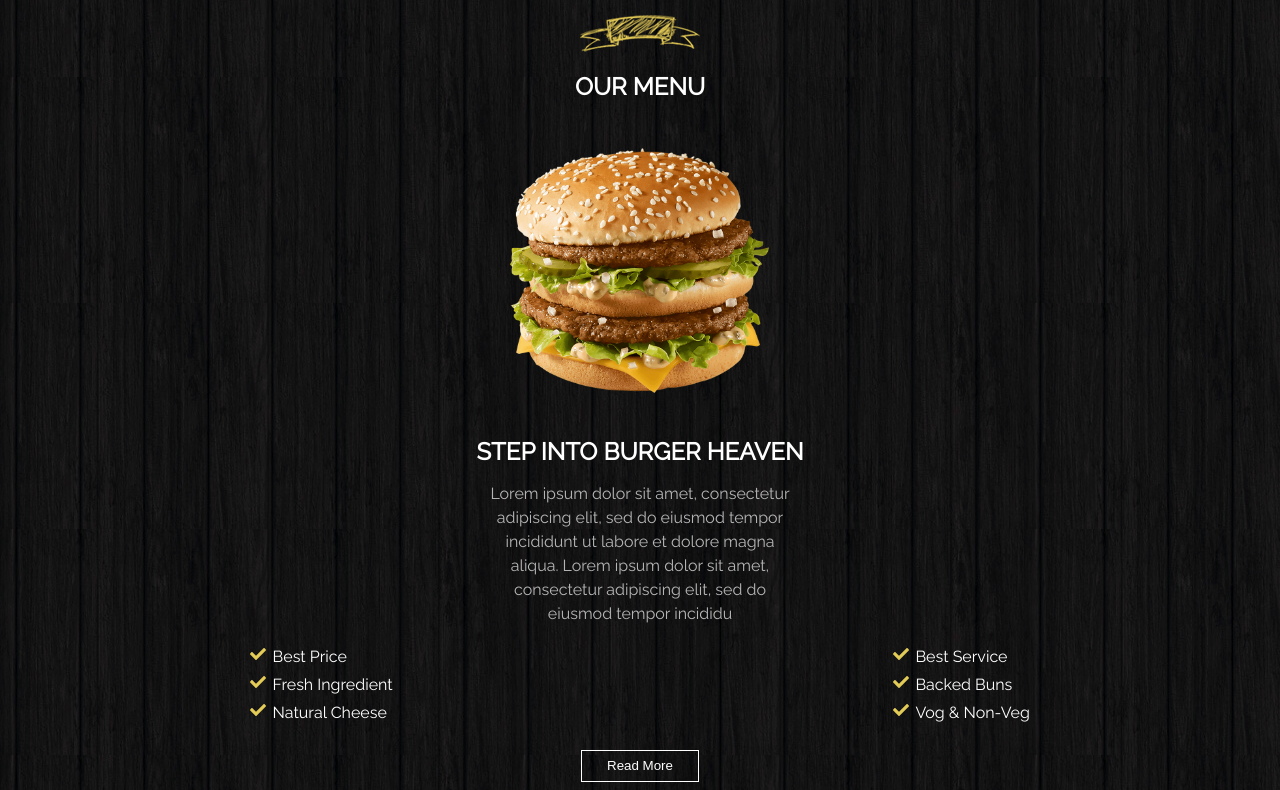
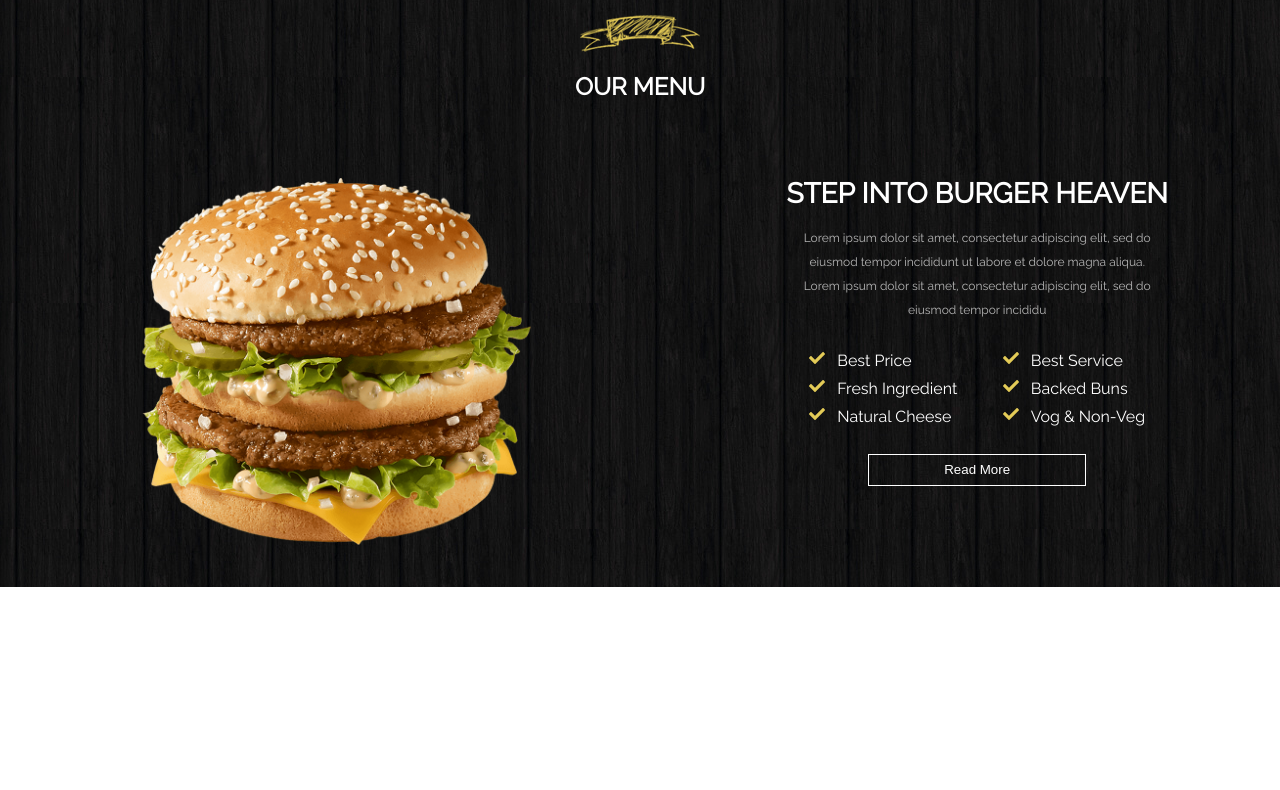
Before and after one commit to TomasDnlAranda/Burger-Website-React, a React (Create React App) app: page / in a window 1280 px wide. Shown: the part 1731-2521 px from the top of the page. After the commit the page ends 2318 px from the top, so only its background shows below. Built offline with nearby package versions, Linux system fonts and the light colour scheme; a web font is replaced by a local one.

Commit message:
reponsive about us

```diff
--- a/src/css/aboutus.css
+++ b/src/css/aboutus.css
@@ -76,5 +76,175 @@
 	background-color: var(--navbar-text-color);
 }
 
-@media all and (min-width: 550px) {
+@media all and (min-width: 650px) {
+	.about-us__container {
+		display: flex;
+		flex-direction: row;
+		justify-content: space-around;
+		margin-top: 1rem;
+	}
 }
+
+@media all and (min-width: 740px) {
+	.about-us {
+		margin-top: 4rem;
+	}
+
+	.about-us__container-text {
+		display: flex;
+		flex-direction: column;
+		justify-content: center;
+		align-items: center;
+		color: #fff;
+	}
+
+	.about-us__col-left {
+		justify-content: center;
+		display: flex;
+	}
+
+	.about-us__img {
+		height: 350px;
+	}
+
+	.about-us__col-right {
+		color: #fff;
+		display: flex;
+		flex-direction: column;
+	}
+
+	.about-us__col-title {
+		font-size: 1.4rem;
+		text-align: center;
+		margin: 1rem 0;
+	}
+
+	.about-us__col-subtitle {
+		color: var(--main-text-subtitule-color);
+		line-height: 1.5rem;
+		text-align: center;
+		font-size: 0.75rem;
+		margin: 0 auto;
+		width: 250px;
+	}
+
+	.about-us__container-icons {
+		display: flex;
+		flex-direction: row;
+	}
+
+	.about-us__icons-col-left,
+	.about-us__icons-col-right {
+		display: flex;
+		flex-direction: column;
+		margin: 1rem auto;
+	}
+
+	.about-us__features {
+		margin: 0.25rem 0.5rem;
+	}
+
+	.about-us__icon {
+		color: var(--navbar-text-color-hover);
+		margin-right: 0.75rem;
+	}
+
+	.about-us__btn {
+		color: var(--navbar-text-color);
+		background: transparent;
+		border: 1px solid var(--navbar-text-color);
+		width: max-content;
+		padding: 7.5px 25px;
+		margin: 0.5rem auto 0.5rem;
+		cursor: pointer;
+		transition: all 0.5s;
+	}
+
+	.about-us__btn:hover {
+		color: var(--navbar-bg-color);
+		background-color: var(--navbar-text-color);
+	}
+}
+
+@media all and (min-width: 1200px) {
+	.about-us {
+		margin-top: 4rem;
+	}
+
+	.about-us__container-text {
+		display: flex;
+		flex-direction: column;
+		justify-content: center;
+		align-items: center;
+		color: #fff;
+	}
+
+	.about-us__col-left {
+		justify-content: center;
+		display: flex;
+	}
+
+	.about-us__img {
+		height: 450px;
+	}
+
+	.about-us__col-right {
+		color: #fff;
+		display: flex;
+		flex-direction: column;
+		margin: 1.5rem 0;
+	}
+
+	.about-us__col-title {
+		font-size: 1.75rem;
+		text-align: center;
+		margin: 1rem 0;
+	}
+
+	.about-us__col-subtitle {
+		color: var(--main-text-subtitule-color);
+		line-height: 1.5rem;
+		text-align: center;
+		font-size: 0.75rem;
+		margin: 0 auto;
+		width: 350px;
+	}
+
+	.about-us__container-icons {
+		display: flex;
+		flex-direction: row;
+		margin-top: 0.5rem;
+	}
+
+	.about-us__icons-col-left,
+	.about-us__icons-col-right {
+		display: flex;
+		flex-direction: column;
+		margin: 1rem auto;
+	}
+
+	.about-us__features {
+		margin: 0.25rem 0.5rem;
+	}
+
+	.about-us__icon {
+		color: var(--navbar-text-color-hover);
+		margin-right: 0.75rem;
+	}
+
+	.about-us__btn {
+		color: var(--navbar-text-color);
+		background: transparent;
+		border: 1px solid var(--navbar-text-color);
+		width: max-content;
+		padding: 7.5px 75px;
+		margin: 0.5rem auto 0.5rem;
+		cursor: pointer;
+		transition: all 0.5s;
+	}
+
+	.about-us__btn:hover {
+		color: var(--navbar-bg-color);
+		background-color: var(--navbar-text-color);
+	}
+}
```
